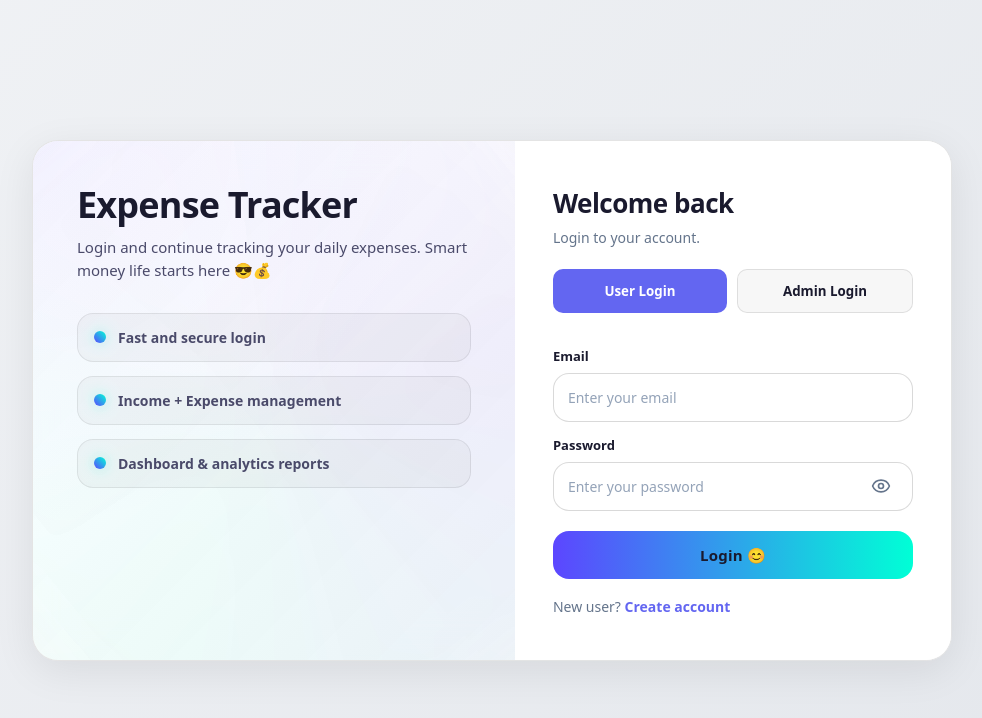
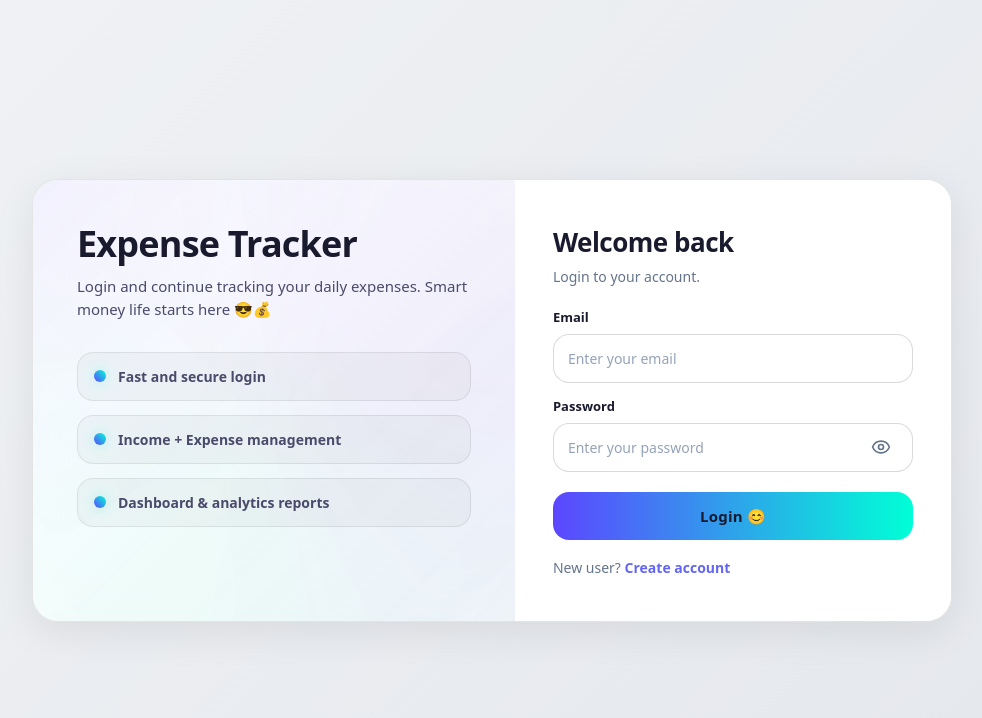
Before and after one commit to santhosh590/Expense-Tracker-app2, a React (Create React App) app in the folder frontend/: page /login in a window 1280 px wide. Shown: the top 718 px of the page, without its empty margins (148-1130 px from the left). Built offline with nearby package versions, Linux system fonts and the light colour scheme; no server answers.

Commit message:
feat(auth): remove admin tabs to make login seamless

```diff
--- a/frontend/src/pages/Auth/Login.jsx
+++ b/frontend/src/pages/Auth/Login.jsx
@@ -10,7 +10,6 @@ export default function Login() {
   const { login } = useAuth();
 
   const [form, setForm] = useState({ email: "", password: "" });
-  const [loginRole, setLoginRole] = useState("user");
   const [loading, setLoading] = useState(false);
   const [msg, setMsg] = useState({ type: "", text: "" });
   const [showPassword, setShowPassword] = useState(false);
@@ -78,19 +77,6 @@ export default function Login() {
           <p className="auth-subtitle">Login to your account.</p>
 
           <form className="auth-form" onSubmit={handleSubmit}>
-            <div style={{ display: "flex", gap: "10px", marginBottom: "20px" }}>
-              <button
-                type="button"
-                onClick={() => { setLoginRole("user"); setForm({ email: "", password: "" }); }}
-                style={{ flex: 1, padding: "12px", borderRadius: "10px", fontWeight: 700, background: loginRole === "user" ? "var(--primary)" : "var(--glass)", color: loginRole === "user" ? "#fff" : "var(--text-main)", border: loginRole === "user" ? "none" : "1px solid var(--border)", cursor: "pointer", transition: "all 0.2s" }}
-              >User Login</button>
-              <button
-                type="button"
-                onClick={() => { setLoginRole("admin"); setForm({ email: "admin@exp.com", password: "admin123" }); }}
-                style={{ flex: 1, padding: "12px", borderRadius: "10px", fontWeight: 700, background: loginRole === "admin" ? "var(--primary)" : "var(--glass)", color: loginRole === "admin" ? "#fff" : "var(--text-main)", border: loginRole === "admin" ? "none" : "1px solid var(--border)", cursor: "pointer", transition: "all 0.2s" }}
-              >Admin Login</button>
-            </div>
-
             <div className="auth-field">
               <label>Email</label>
               <input
```
